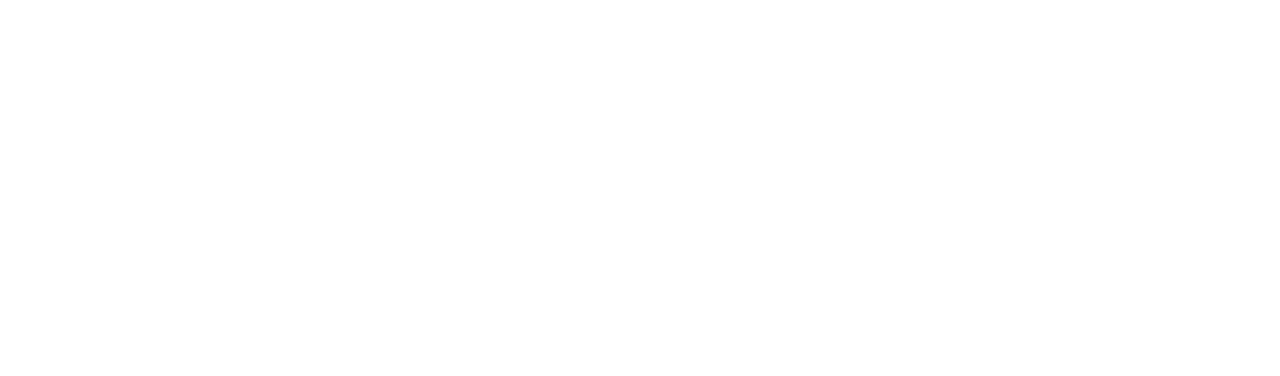
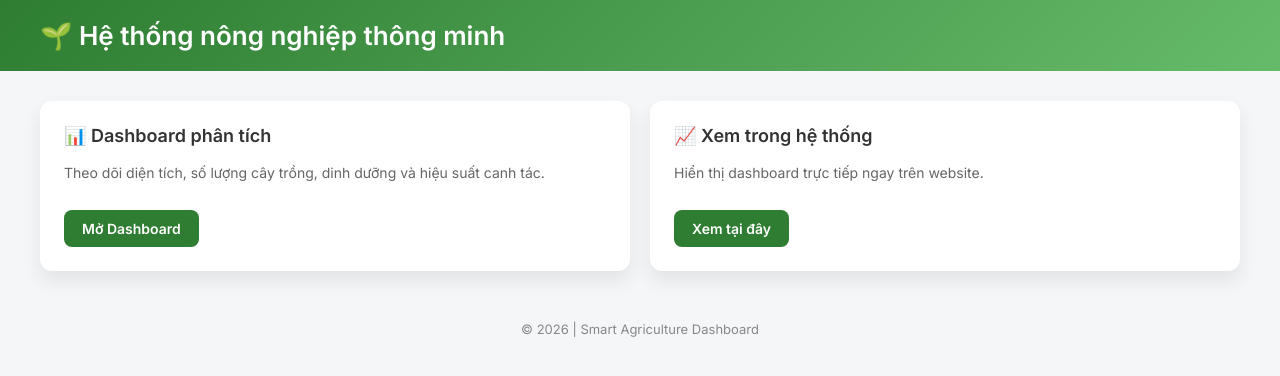
Before and after one commit to hiepndn/BTL_HTTM, a plain HTML site: page fe/components/dashboard.html in a window 1280 px wide. Drawn offline with Linux system fonts and the light colour scheme.

Commit message:
code của phượng

```diff
--- a/fe/components/dashboard.html
+++ b/fe/components/dashboard.html
@@ -1,5 +1,149 @@
-<section id="dashboard" class="content-section active" style="display: none;">
-    <h3>Dashboard</h3>
-    <div class="box">
+<!DOCTYPE html>
+<html lang="vi">
+<head>
+  <meta charset="UTF-8">
+  <title>Nông nghiệp thông minh</title>
+  <meta name="viewport" content="width=device-width, initial-scale=1.0">
+
+  <!-- Google Font -->
+  <link href="https://fonts.googleapis.com/css2?family=Inter:wght@400;600&display=swap" rel="stylesheet">
+
+  <style>
+    * {
+      box-sizing: border-box;
+      font-family: 'Inter', sans-serif;
+    }
+
+    body {
+      margin: 0;
+      background: #f4f6f8;
+      color: #333;
+    }
+
+    header {
+      background: linear-gradient(135deg, #2e7d32, #66bb6a);
+      color: white;
+      padding: 20px 40px;
+    }
+
+    header h1 {
+      margin: 0;
+      font-size: 26px;
+    }
+
+    .container {
+      padding: 30px 40px;
+    }
+
+    .cards {
+      display: grid;
+      grid-template-columns: repeat(auto-fit, minmax(260px, 1fr));
+      gap: 20px;
+    }
+
+    .card {
+      background: white;
+      border-radius: 12px;
+      padding: 24px;
+      box-shadow: 0 10px 20px rgba(0,0,0,0.08);
+      transition: transform 0.2s ease;
+    }
+
+    .card:hover {
+      transform: translateY(-6px);
+    }
+
+    .card h3 {
+      margin-top: 0;
+      font-size: 18px;
+    }
+
+    .card p {
+      font-size: 14px;
+      color: #666;
+    }
+
+    .btn {
+      display: inline-block;
+      margin-top: 15px;
+      padding: 10px 18px;
+      background: #2e7d32;
+      color: white;
+      text-decoration: none;
+      border-radius: 8px;
+      font-size: 14px;
+      font-weight: 600;
+      transition: background 0.2s ease;
+    }
+
+    .btn:hover {
+      background: #1b5e20;
+    }
+
+    iframe {
+      margin-top: 30px;
+      width: 100%;
+      height: 85vh;
+      border: none;
+      border-radius: 12px;
+      display: none;
+      box-shadow: 0 12px 30px rgba(0,0,0,0.15);
+    }
+
+    footer {
+      text-align: center;
+      padding: 20px;
+      font-size: 13px;
+      color: #888;
+    }
+  </style>
+</head>
+<body>
+
+<header>
+  <h1>🌱 Hệ thống nông nghiệp thông minh</h1>
+</header>
+
+<div class="container">
+
+  <div class="cards">
+    <div class="card">
+      <h3>📊 Dashboard phân tích</h3>
+      <p>Theo dõi diện tích, số lượng cây trồng, dinh dưỡng và hiệu suất canh tác.</p>
+      <!-- Mở tab mới -->
+      <a
+        class="btn"
+        href="http://localhost:8088/superset/dashboard/1/?standalone=1"
+        target="_blank"
+        rel="noopener"
+      >
+        Mở Dashboard
+      </a>
     </div>
-</section>
+
+    <div class="card">
+      <h3>📈 Xem trong hệ thống</h3>
+      <p>Hiển thị dashboard trực tiếp ngay trên website.</p>
+      <a class="btn" href="#" onclick="loadDashboard()">Xem tại đây</a>
+    </div>
+  </div>
+
+  <!-- Embed dashboard -->
+  <iframe id="dashboardFrame"></iframe>
+
+</div>
+
+<footer>
+  © 2026 | Smart Agriculture Dashboard
+</footer>
+
+<script>
+function loadDashboard() {
+  const iframe = document.getElementById("dashboardFrame");
+  iframe.style.display = "block";
+  iframe.src = "http://localhost:8088/superset/dashboard/1/?standalone=1";
+}
+</script>
+
+</body>
+</html>
```
